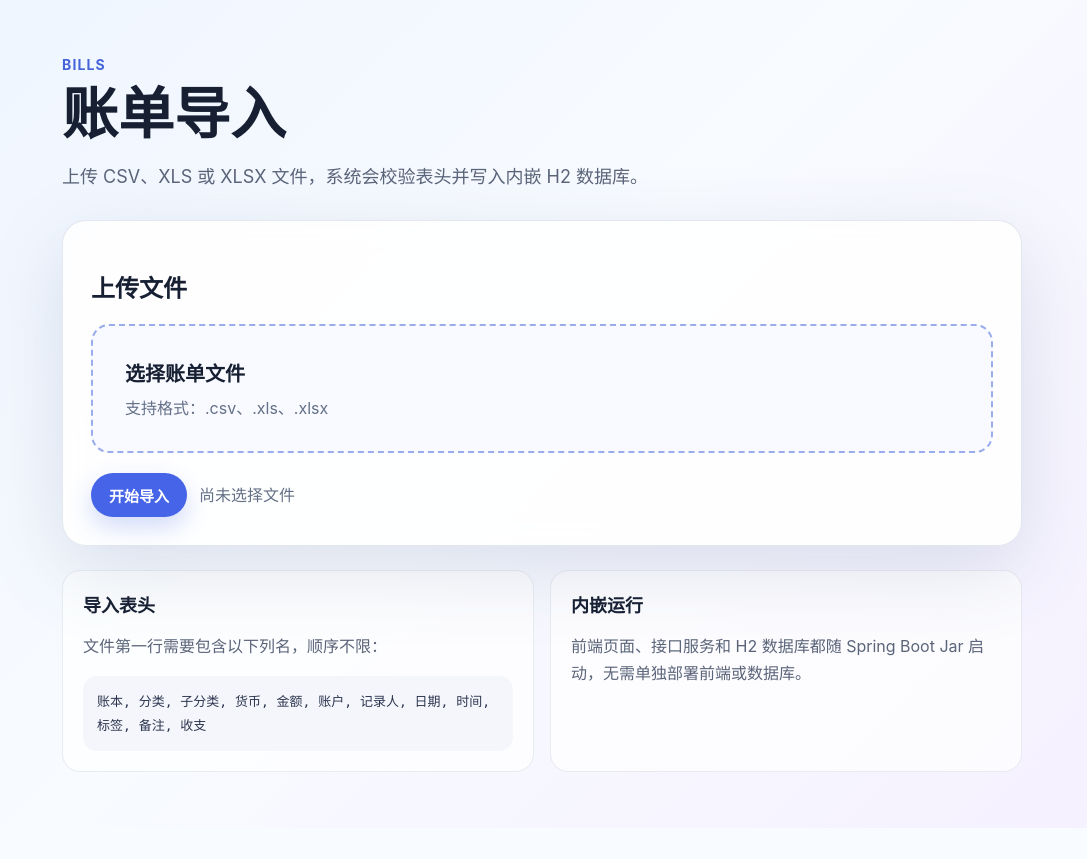
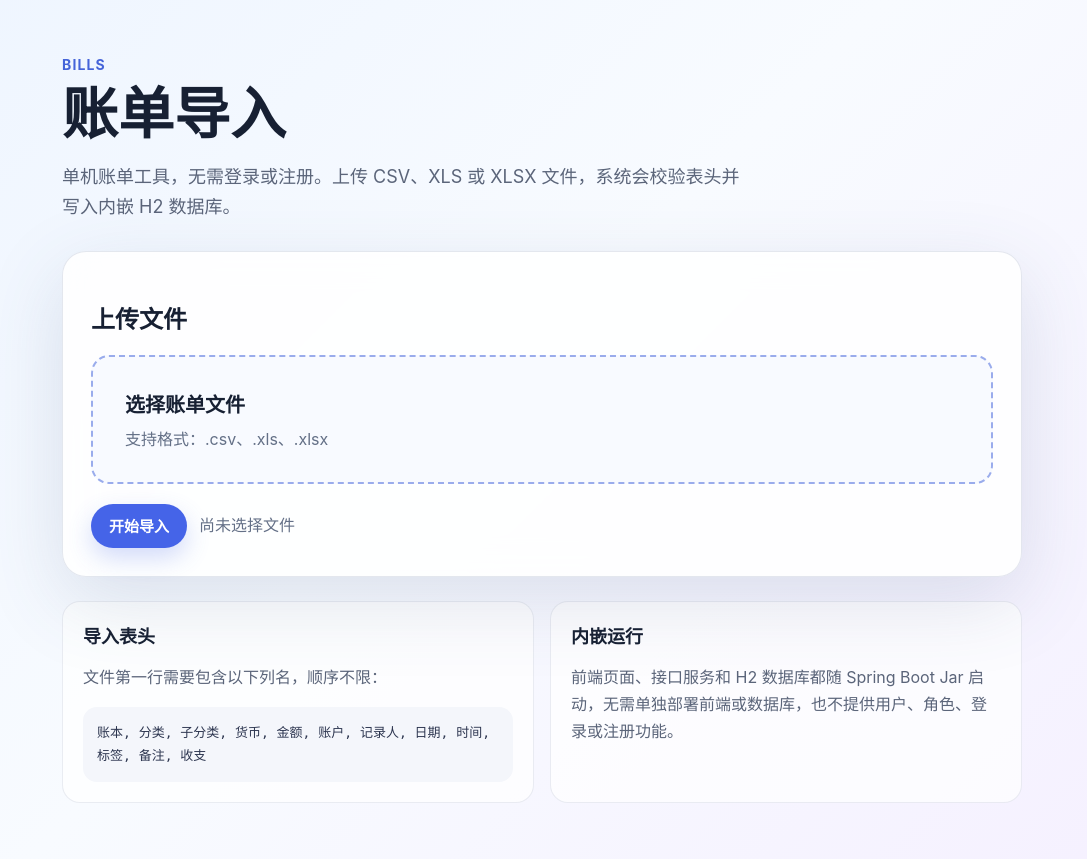
Before and after one commit to AlexLeonCN/Bills, a Spring Boot app: page / in a window 1280 px wide. Shown: the whole page, without its empty margins (98-1185 px from the left). Before the commit the page ends 772 px from the top, so only its background shows below. Run offline with Spring Boot 4, Linux system fonts and the light colour scheme.

Commit message:
Clarify app as local single-user tool
Co-authored-by: AlexLeonCN <AlexLeonCN@users.noreply.github.com>

```diff
--- a/src/main/resources/application.yml
+++ b/src/main/resources/application.yml
@@ -10,7 +10,7 @@ spring:
       encoding: UTF-8
   h2:
     console:
-      enabled: true
+      enabled: false
       path: /h2-console
   servlet:
     multipart:
--- a/src/main/resources/static/index.html
+++ b/src/main/resources/static/index.html
@@ -12,7 +12,7 @@
         <p class="eyebrow">Bills</p>
         <h1>账单导入</h1>
         <p class="subtitle">
-            上传 CSV、XLS 或 XLSX 文件，系统会校验表头并写入内嵌 H2 数据库。
+            单机账单工具，无需登录或注册。上传 CSV、XLS 或 XLSX 文件，系统会校验表头并写入内嵌 H2 数据库。
         </p>
     </section>
 
@@ -40,7 +40,7 @@
         </section>
         <section>
             <h2>内嵌运行</h2>
-            <p>前端页面、接口服务和 H2 数据库都随 Spring Boot Jar 启动，无需单独部署前端或数据库。</p>
+            <p>前端页面、接口服务和 H2 数据库都随 Spring Boot Jar 启动，无需单独部署前端或数据库，也不提供用户、角色、登录或注册功能。</p>
         </section>
     </div>
 </main>
```
Also changed, not shown: README.md.
